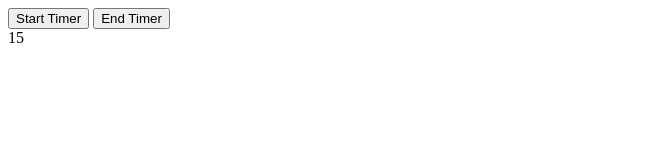
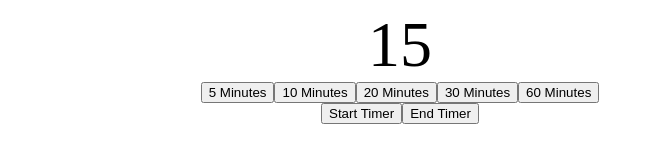
Before and after one commit to Talutha/shutdown-timer, an Electron app: page src/index.html in a window 800 px wide. Shown: the whole page, without its empty margins (0-654 px from the left). Drawn offline with Linux system fonts and the light colour scheme; no server answers.

Commit message:
Basic CSS setup

```diff
--- a/src/css/style.css
+++ b/src/css/style.css
@@ -0,0 +1,14 @@
+body {
+  background-color: white;
+}
+
+.timer {
+  font-size: 4em;
+  display: flex;
+  justify-content: center;
+}
+
+.buttons {
+  display: flex;
+  justify-content: center;
+}
--- a/src/index.html
+++ b/src/index.html
@@ -7,13 +7,20 @@
     <title>Shutdown Timer App</title>
   </head>
   <body>
+    <div class='timer' id='timer'></div>
+    <div class='buttons timeButtons'>
+      <button type='button'>5 Minutes</button>
+      <button type='button'>10 Minutes</button>
+      <button type='button'>20 Minutes</button>
+      <button type='button'>30 Minutes</button>
+      <button type='button'>60 Minutes</button>
+    </div>
+    <div class='timeField'>
 
-    <div class='timerButtons'>
+    </div>
+    <div class='buttons funcButtons'>
       <button type='button' onClick='timer.startTimer()'>Start Timer</button>
       <button type='button' onClick='timer.endTimer()'>End Timer</button>
-    </div>
-    <div class='timer' id='timer'>
-
     </div>
 
   </body>
--- a/src/main.js
+++ b/src/main.js
@@ -19,7 +19,7 @@ function createWindow() {
   win.loadURL(`file://${__dirname}/index.html`);
 
   // Open the DevTools.
-  win.webContents.openDevTools();
+  //win.webContents.openDevTools();
 
   // Emitted when the window is closed.
   win.on('closed', () => {
```
